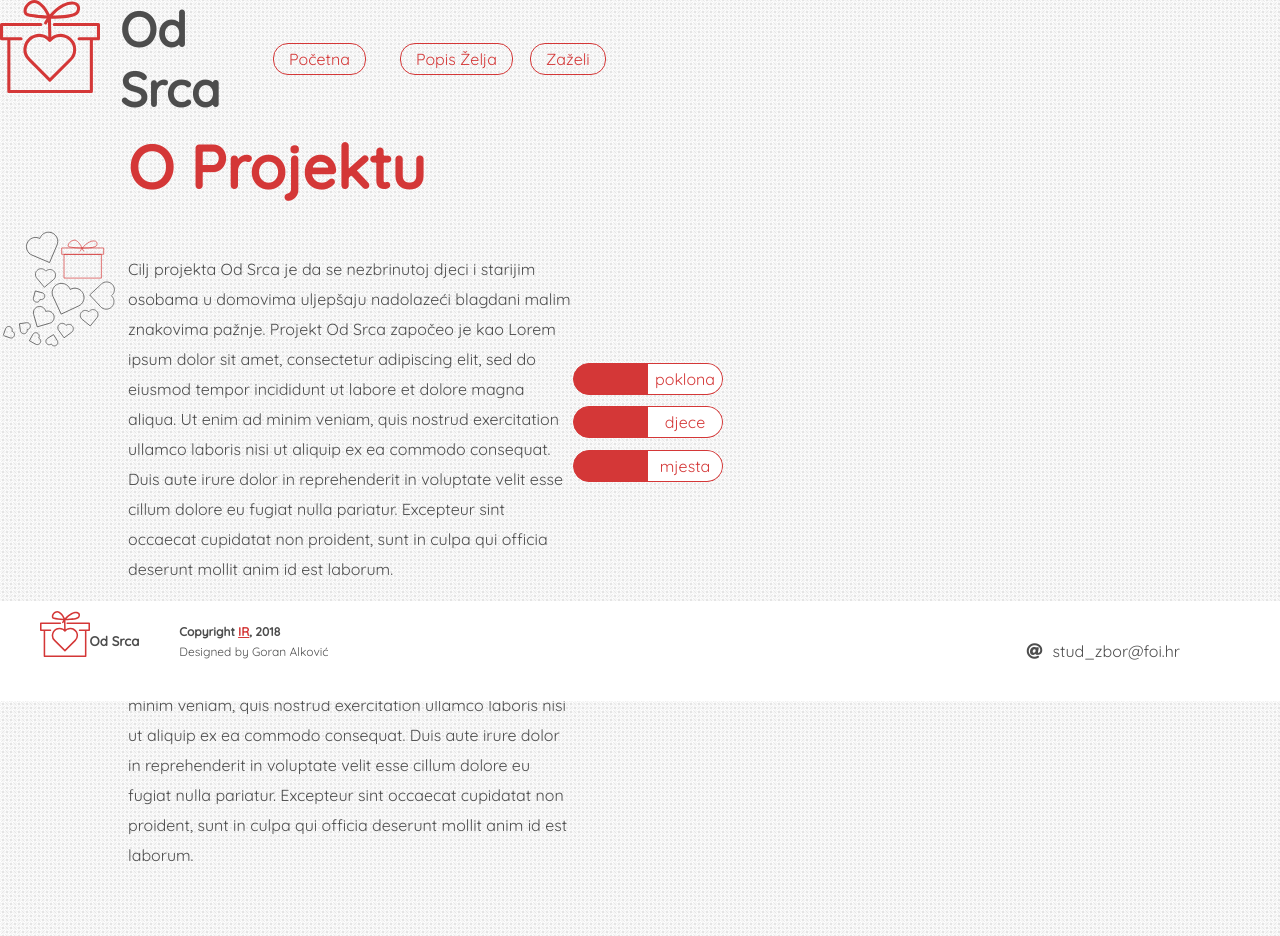
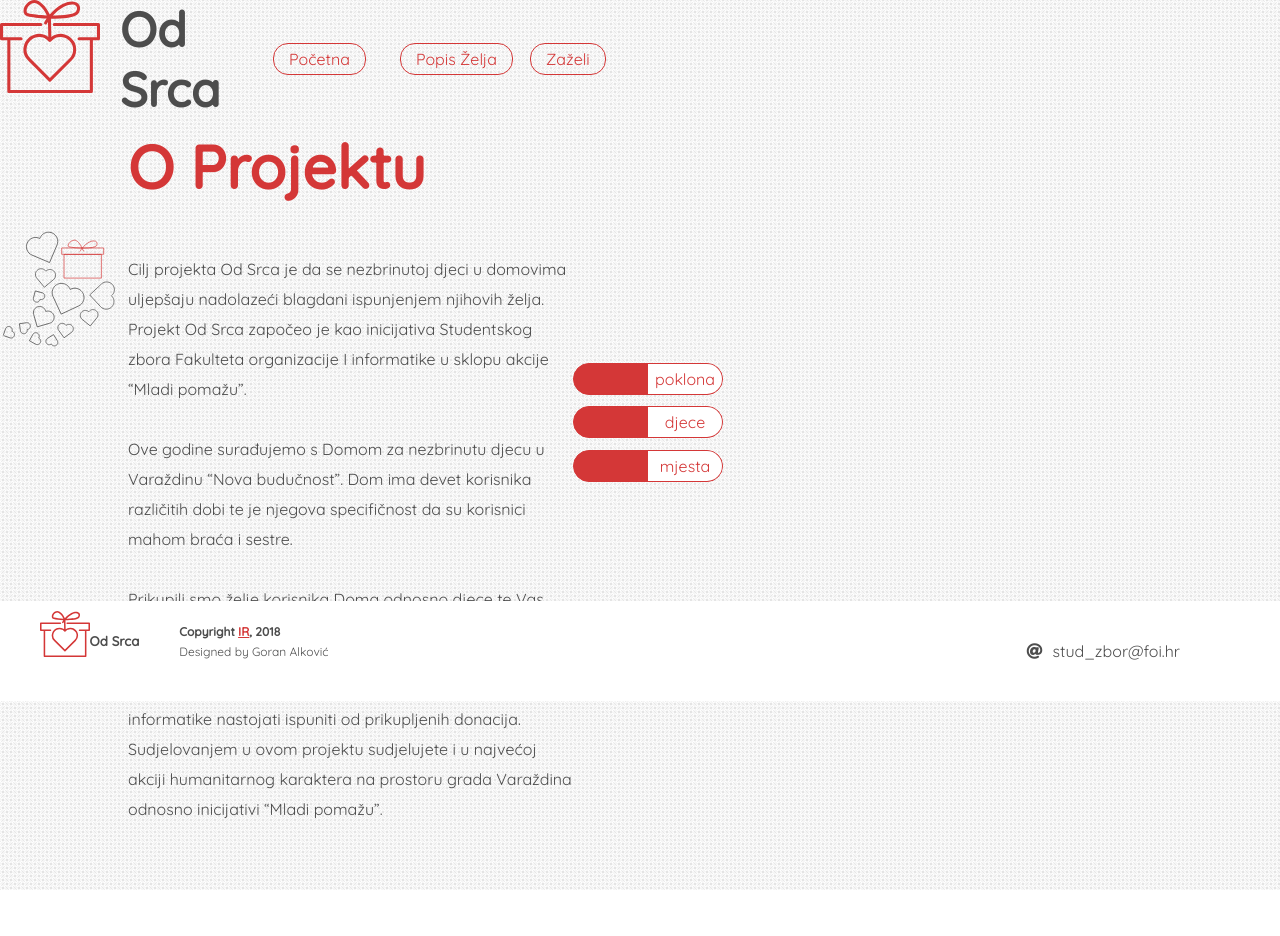
Before and after one commit to TheWildHorse/od-srca, a Symfony app: template templates/homepage.html.twig in a window 1280 px wide. Shown: the part 99-1035 px from the top of the page. After the commit the page ends 989 px from the top, so only its background shows below. Run offline with Twig, Linux system fonts and the light colour scheme; the template is opened without the code that fills it, so the values that code supplies are empty; some libraries are stand-ins or nearby versions.

Commit message:
homepage text

```diff
--- a/templates/homepage.html.twig
+++ b/templates/homepage.html.twig
@@ -9,21 +9,22 @@
             <div class="about-content">
                 <h1 class="subtitle">O Projektu</h1>
                 <p class="paragraph-1">
-                    Cilj projekta Od Srca je da se nezbrinutoj djeci i starijim osobama u domovima uljepšaju nadolazeći
-                    blagdani malim znakovima pažnje.
-                    Projekt Od Srca započeo je kao Lorem ipsum dolor sit amet, consectetur adipiscing elit,
-                    sed do eiusmod tempor incididunt ut labore et dolore magna aliqua. Ut enim ad minim veniam,
-                    quis nostrud exercitation ullamco laboris nisi ut aliquip ex ea commodo consequat. Duis aute
-                    irure dolor in reprehenderit in voluptate velit esse cillum dolore eu fugiat nulla pariatur.
-                    Excepteur sint occaecat cupidatat non proident, sunt in culpa qui officia deserunt mollit anim id est laborum.
+                    Cilj projekta Od Srca je da se nezbrinutoj djeci u domovima uljepšaju nadolazeći blagdani ispunjenjem njihovih želja. Projekt Od Srca započeo je kao inicijativa Studentskog zbora Fakulteta organizacije I informatike u sklopu akcije “Mladi pomažu”.
+                    <br>
+                    <br>
+                    Ove godine surađujemo s Domom za nezbrinutu djecu  u Varaždinu “Nova budučnost”. Dom ima devet korisnika različitih dobi te je njegova specifičnost da su korisnici mahom braća i sestre.
+                    <br>
+                    <br>
+                    Prikupili smo želje korisnika Doma odnosno djece te Vas molimo da nam pomognete u ispunjavanju istih kako bi im ulijepšali ovaj blagdanski period. Sve neispunjene želje od strane Vas će Studentski zbor Fakulteta organizacije i informatike nastojati ispuniti od prikupljenih donacija.
+                    Sudjelovanjem u ovom projektu sudjelujete i u najvećoj akciji humanitarnog karaktera na prostoru grada Varaždina odnosno inicijativi “Mladi pomažu”.
                 </p>
-                <p class="paragraph-2">
-                    Projekt Od Srca započeo je kao Lorem ipsum dolor sit amet, consectetur adipiscing elit,
-                    sed do eiusmod tempor incididunt ut labore et dolore magna aliqua. Ut enim ad minim veniam,
-                    quis nostrud exercitation ullamco laboris nisi ut aliquip ex ea commodo consequat. Duis aute
-                    irure dolor in reprehenderit in voluptate velit esse cillum dolore eu fugiat nulla pariatur.
-                    Excepteur sint occaecat cupidatat non proident, sunt in culpa qui officia deserunt mollit anim id est laborum.
-                </p>
+                {#<p class="paragraph-2">#}
+                    {#Projekt Od Srca započeo je kao Lorem ipsum dolor sit amet, consectetur adipiscing elit,#}
+                    {#sed do eiusmod tempor incididunt ut labore et dolore magna aliqua. Ut enim ad minim veniam,#}
+                    {#quis nostrud exercitation ullamco laboris nisi ut aliquip ex ea commodo consequat. Duis aute#}
+                    {#irure dolor in reprehenderit in voluptate velit esse cillum dolore eu fugiat nulla pariatur.#}
+                    {#Excepteur sint occaecat cupidatat non proident, sunt in culpa qui officia deserunt mollit anim id est laborum.#}
+                {#</p>#}
             </div>
             <div class="hearts">
                 <img src="{{ '/images/illustration.svg' }}"/>
```
